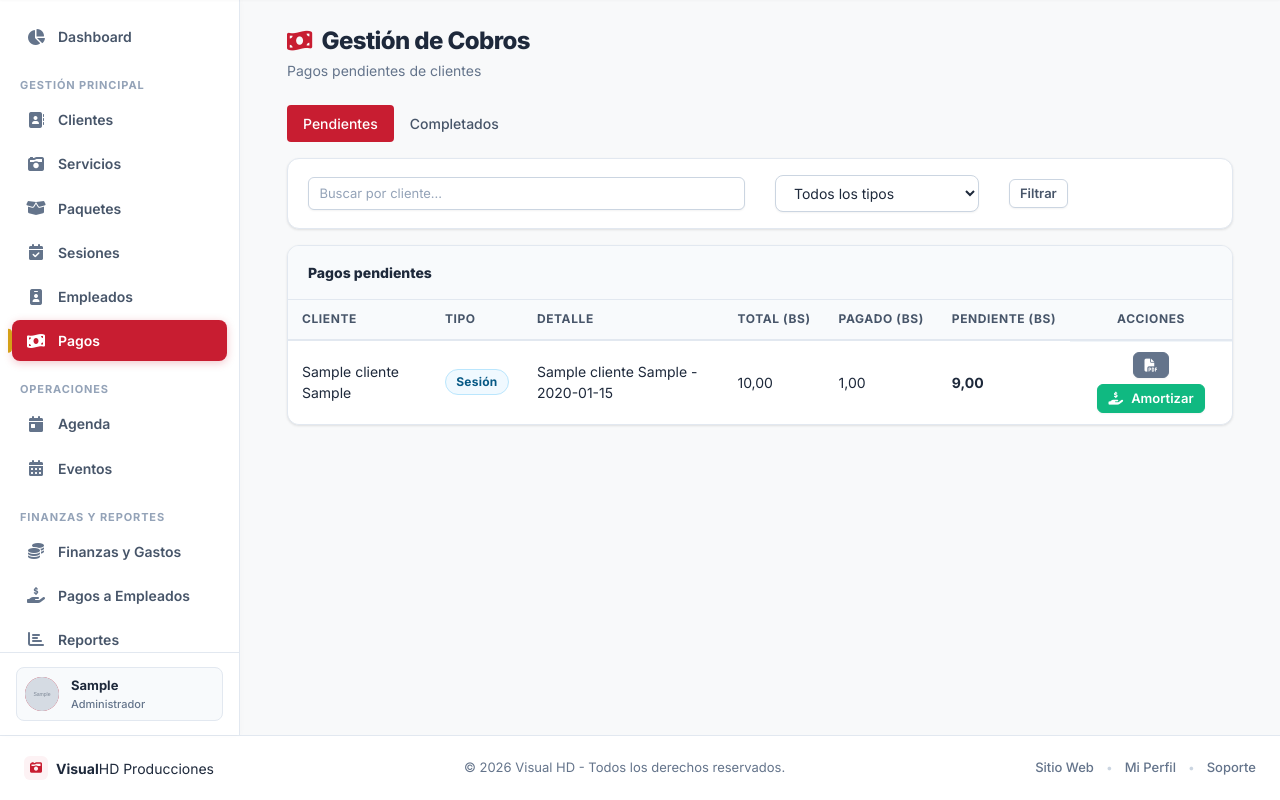
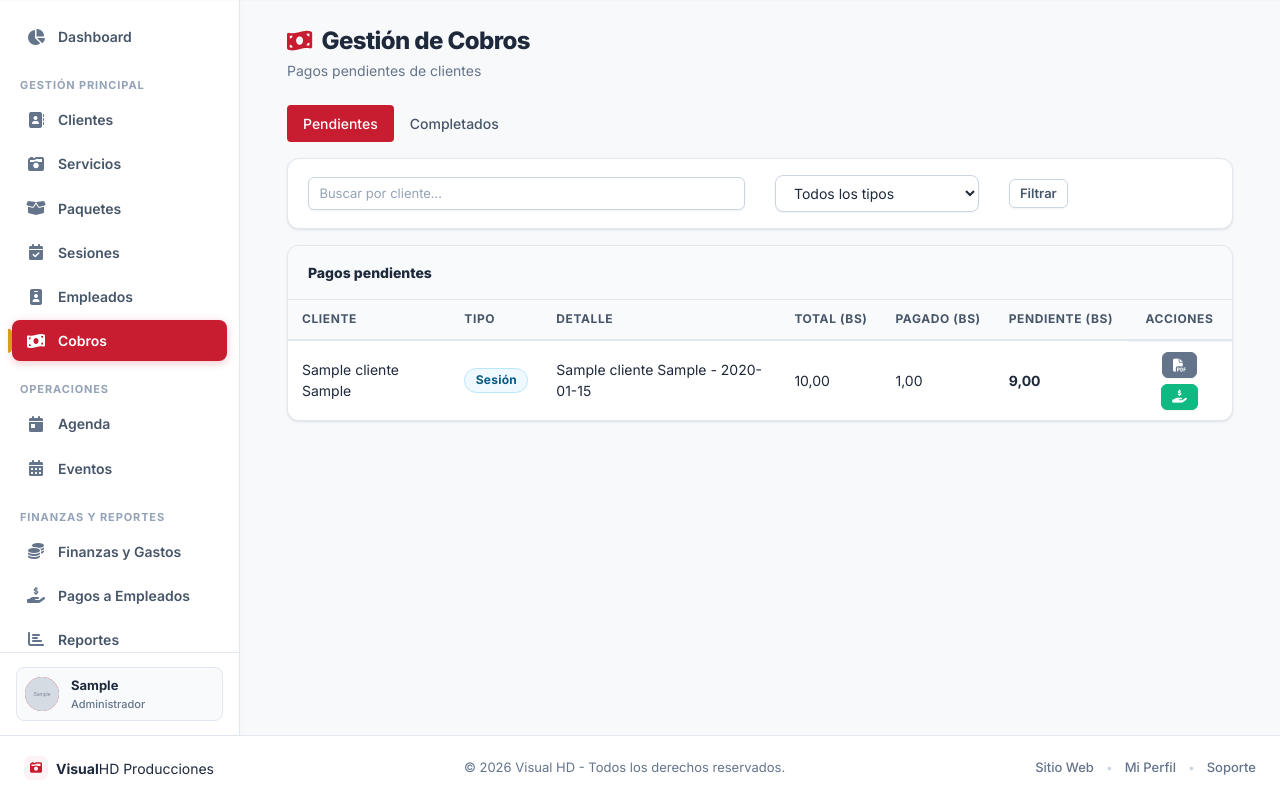
Before and after one commit to Guilder23/Sistema-VisualHD, a Django app: page /gestion/pagos/ in a window 1280 px wide. Shown: the part 65-865 px from the top of the page. Run offline with Django 4.2, Linux system fonts and the light colour scheme; a user stored in the database is signed in; tables that the repository leaves empty hold one stand-in row (values such as "Sample post"); grey boxes marked "Sample" are stand-in pictures; some libraries are stand-ins or nearby versions; some web fonts are replaced.

Commit message:
Icono de amortizar

```diff
--- a/templates/componentes/sidebar.html
+++ b/templates/componentes/sidebar.html
@@ -38,7 +38,7 @@
             </li>
             <li class="sidebar-item">
                 <a href="{% url 'pagos:listar_pagos' %}" class="sidebar-link {% if '/gestion/pagos/' in request.path %}active{% endif %}">
-                    <i class="fas fa-money-bill-wave"></i><span>Pagos</span>
+                    <i class="fas fa-money-bill-wave"></i><span>Cobros</span>
                 </a>
             </li>
 
--- a/templates/gestion/pagos/pagos.html
+++ b/templates/gestion/pagos/pagos.html
@@ -107,8 +107,8 @@
                                 data-tipo="{{ item.tipo }}" data-id="{{ item.objeto.pk }}"
                                 data-nombre="{{ item.cliente }} - {{ item.objeto }}"
                                 data-total="{{ item.total }}" data-pagado="{{ item.pagado }}"
-                                data-pendiente="{{ item.pendiente }}">
-                                <i class="fas fa-hand-holding-usd"></i> Amortizar
+                                data-pendiente="{{ item.pendiente }}" title="Amortizar pago">
+                                <i class="fas fa-hand-holding-usd"></i>
                             </button>
                             {% endif %}
                         </td>
```
